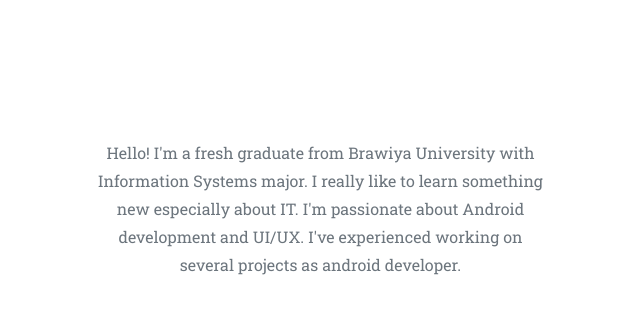
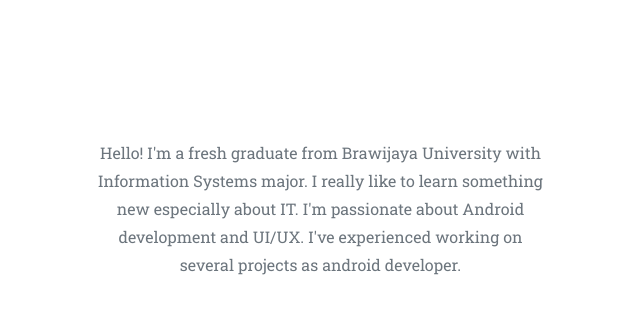
Before and after one commit to amirarahmah/amirarahmah.github.io, a plain HTML site: page index.html in a window 1280 px wide. Shown: the part 900-1229 px from the top of the page, 557-1197 px from the left. Drawn offline with nearby package versions, Linux system fonts and the light colour scheme; a web font is replaced by a local one.

Commit message:
Update index.html

```diff
--- a/index.html
+++ b/index.html
@@ -53,7 +53,7 @@
                         <img src="assets/img/profile.jpg" class="img-fluid mb-4" alt="responsive image" >
                     </div>
                     <div class="col-lg-5 my-auto">
-                        <p class="text-muted">Hello! I'm a fresh graduate from Brawiya University with Information Systems major. I really like to learn something new especially about IT. I'm passionate about Android development and UI/UX. I've experienced working on several projects as android developer.</p>
+                        <p class="text-muted">Hello! I'm a fresh graduate from Brawijaya University with Information Systems major. I really like to learn something new especially about IT. I'm passionate about Android development and UI/UX. I've experienced working on several projects as android developer.</p>
                     </div>
                 </div>
             </div>
```
